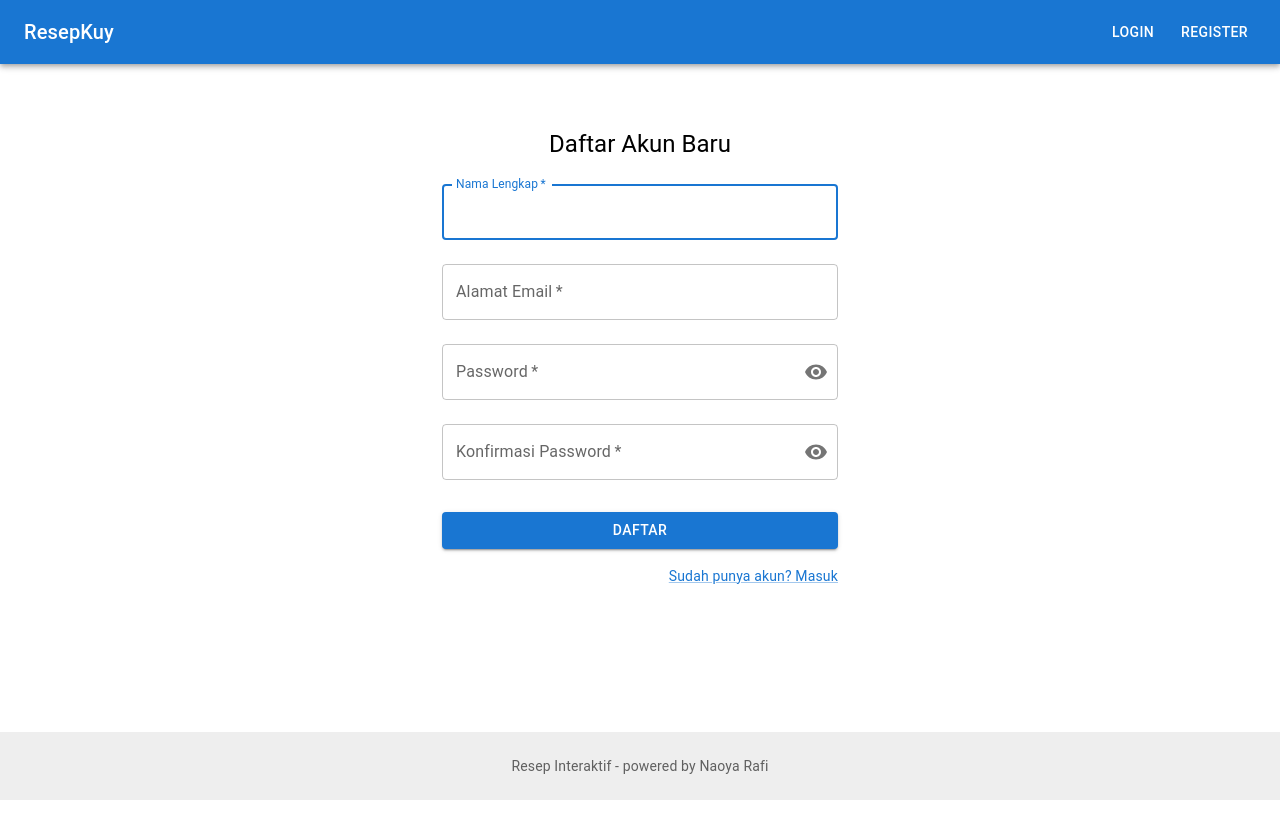
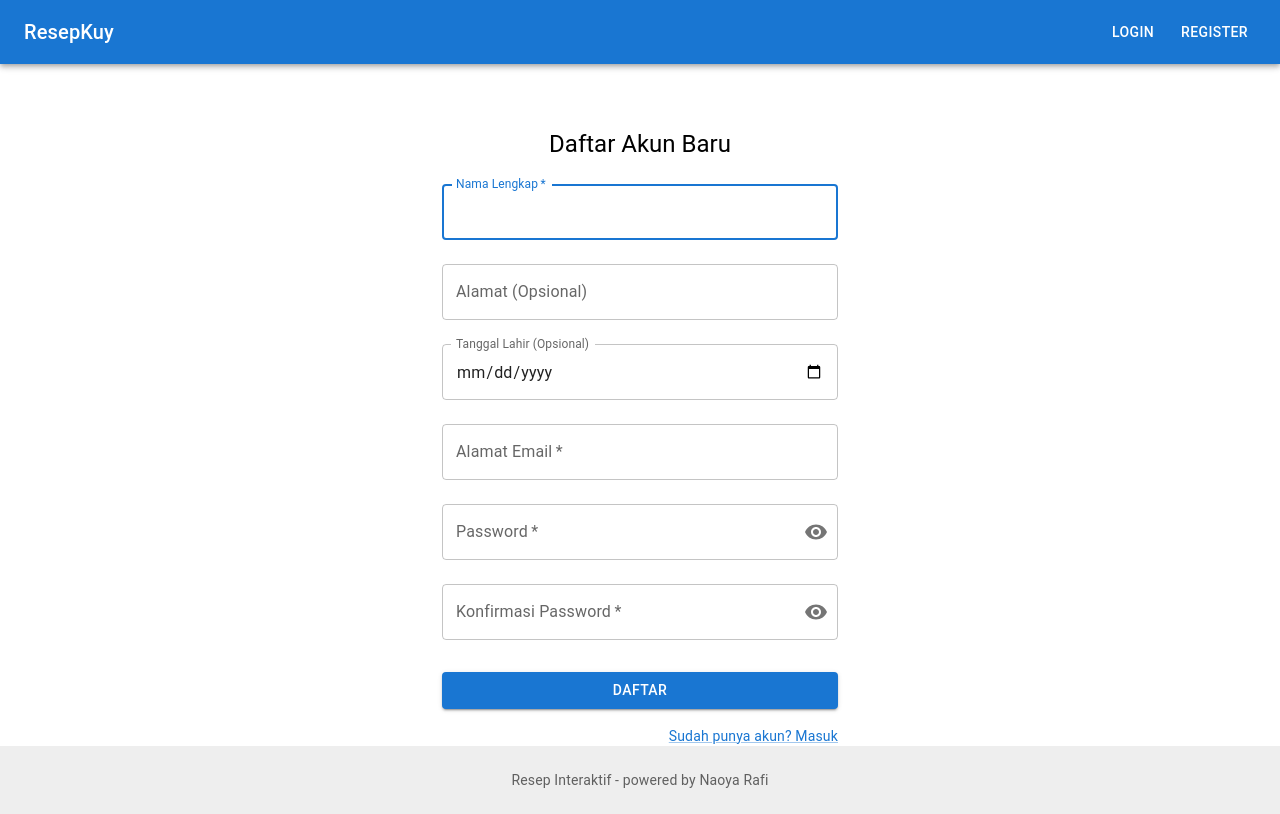
Before and after one commit to naoyarafi/proyek-resep-interaktif, a Next.js app: page /register in a window 1280 px wide. Built offline with nearby package versions, Linux system fonts and the light colour scheme.

Commit message:
coba lagi pakai date dan address

```diff
--- a/src/app/register/page.tsx
+++ b/src/app/register/page.tsx
@@ -18,17 +18,19 @@ import {
 } from "@mui/material";
 import { useRouter } from "next/navigation";
 import Link from "next/link";
-import { Visibility, VisibilityOff } from '@mui/icons-material';
+import { Visibility, VisibilityOff } from "@mui/icons-material";
 
 export default function RegisterPage() {
-
   const [showPassword, setShowPassword] = useState(false);
   const [showConfirmPassword, setShowConfirmPassword] = useState(false);
 
   const handleClickShowPassword = () => setShowPassword((show) => !show);
-  const handleClickShowConfirmPassword = () => setShowConfirmPassword((show) => !show);
+  const handleClickShowConfirmPassword = () =>
+    setShowConfirmPassword((show) => !show);
 
-  const handleMouseDownPassword = (event: React.MouseEvent<HTMLButtonElement>) => {
+  const handleMouseDownPassword = (
+    event: React.MouseEvent<HTMLButtonElement>
+  ) => {
     event.preventDefault();
   };
 
@@ -114,6 +116,27 @@ export default function RegisterPage() {
           />
           <TextField
             margin="normal"
+            fullWidth
+            id="address"
+            label="Alamat (Opsional)"
+            autoComplete="street-address"
+            {...register("address")}
+            error={!!errors.address}
+            helperText={errors.address?.message}
+          />
+          <TextField
+            margin="normal"
+            fullWidth
+            id="dateOfBirth"
+            label="Tanggal Lahir (Opsional)"
+            type="date"
+            InputLabelProps={{ shrink: true }}
+            {...register("dateOfBirth")}
+            error={!!errors.dateOfBirth}
+            helperText={errors.dateOfBirth?.message}
+          />
+          <TextField
+            margin="normal"
             required
             fullWidth
             id="email"
@@ -125,11 +148,16 @@ export default function RegisterPage() {
           />
 
           <TextField
-            margin="normal" required fullWidth label="Password"
-            id="password" autoComplete="new-password"
-            {...register('password')} error={!!errors.password}
+            margin="normal"
+            required
+            fullWidth
+            label="Password"
+            id="password"
+            autoComplete="new-password"
+            {...register("password")}
+            error={!!errors.password}
             helperText={errors.password?.message}
-            type={showPassword ? 'text' : 'password'}
+            type={showPassword ? "text" : "password"}
             InputProps={{
               endAdornment: (
                 <InputAdornment position="end">
@@ -146,9 +174,14 @@ export default function RegisterPage() {
             }}
           />
           <TextField
-            margin="normal" required fullWidth label="Konfirmasi Password"
-            id="confirmPassword" type={showConfirmPassword ? 'text' : 'password'}
-            {...register('confirmPassword')} error={!!errors.confirmPassword}
+            margin="normal"
+            required
+            fullWidth
+            label="Konfirmasi Password"
+            id="confirmPassword"
+            type={showConfirmPassword ? "text" : "password"}
+            {...register("confirmPassword")}
+            error={!!errors.confirmPassword}
             helperText={errors.confirmPassword?.message}
             InputProps={{
               endAdornment: (
--- a/src/lib/validationSchemas.ts
+++ b/src/lib/validationSchemas.ts
@@ -10,8 +10,19 @@ export const registerSchema = z
       .min(8, { message: "Password minimal harus 8 karakter" }),
     confirmPassword: z.string(),
     // Tambahan lain jika ada, misal:
-    address: z.string().optional(), // .optional() berarti tidak wajib diisi
-    dateOfBirth: z.date().optional(),
+    address: z.string(), // .optional() berarti tidak wajib diisi
+    dateOfBirth: z.string().refine(val => {
+    // Izinkan string kosong atau undefined
+    if (!val) return true;
+    // Jika ada isinya, coba validasi
+    const date = new Date(val);
+    const today = new Date();
+    const thirteenYearsAgo = new Date();
+    thirteenYearsAgo.setFullYear(today.getFullYear() - 13);
+    return date <= thirteenYearsAgo;
+  }, {
+    message: "Anda harus berusia minimal 13 tahun untuk mendaftar."
+  }),
   })
   .refine((data) => data.password === data.confirmPassword, {
     // .refine digunakan untuk validasi yang melibatkan lebih dari 1 field
```
Also changed, not shown: src/app/api/auth/register/route.ts (+12 -22 lines). Lines whose indentation alone changed are shown as unchanged.
